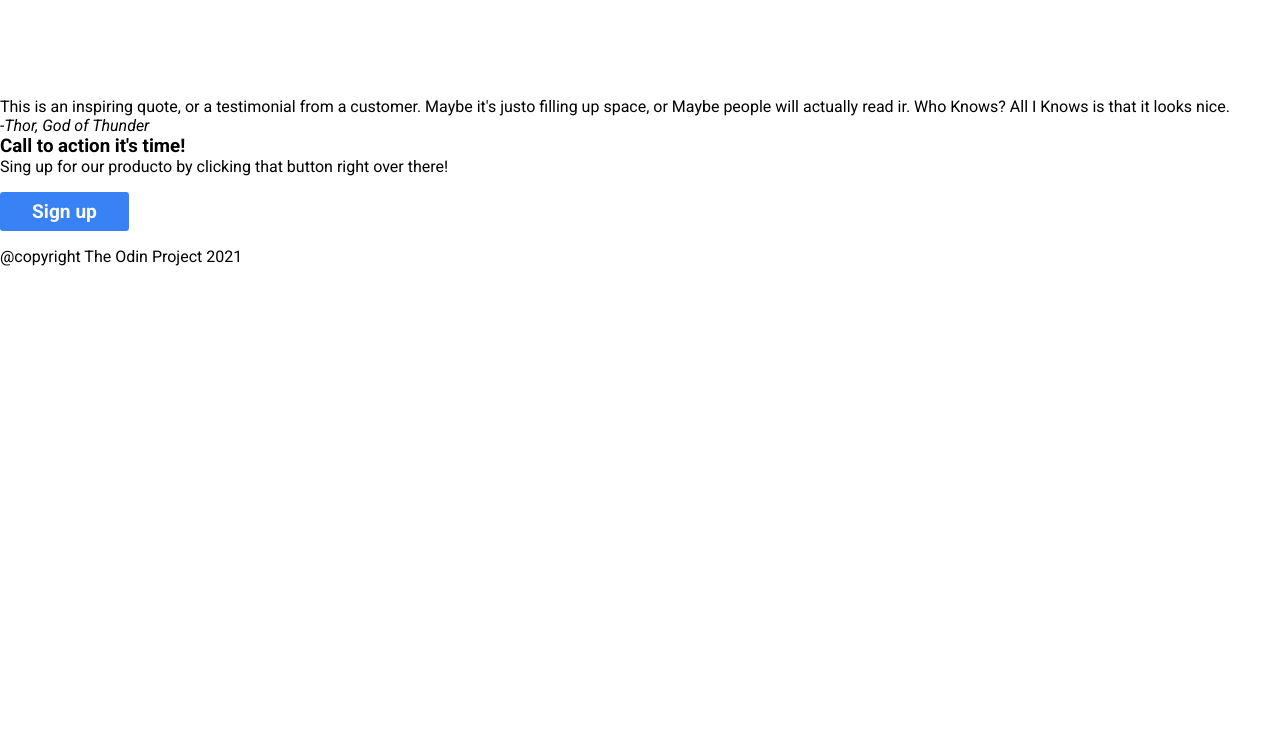
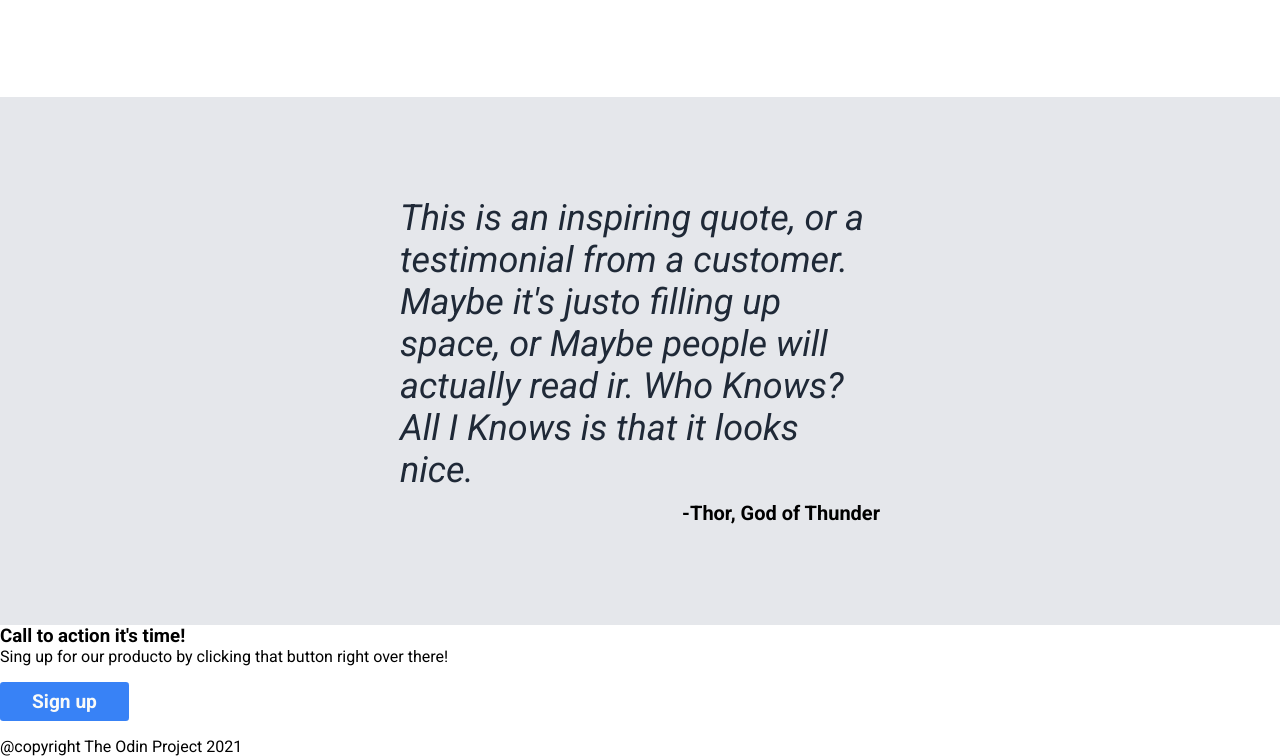
Before and after one commit to Johnny09887/Landing-Page, a plain HTML site: page index.html in a window 1280 px wide. Shown: the part 1480-2236 px from the top of the page. Before the commit the page ends 1746 px from the top, so only its background shows below. Drawn offline with Linux system fonts and the light colour scheme.

Commit message:
Make changes to index.html and add styles in style.css
- Add a class to the three-column section in
index.html
- Move a div inside the div that encloses the
quote in index.html
- Add styles to the three-column section in
style.css

```diff
--- a/index.html
+++ b/index.html
@@ -76,16 +76,16 @@
   <section class="three-column-section">
 
     <div class="wrap-quote">
-      <blockquote>This is an inspiring quote, or a testimonial from a
+      <blockquote class="size">This is an inspiring quote, or a testimonial from a
         customer. Maybe it's justo filling up space, or Maybe
         people will actually read ir. Who Knows? All I Knows
         is that it looks nice.
       </blockquote>
+      <div class="wrap-cite">
+        -Thor, God of Thunder
+      </div>
     </div>
 
-    <div class="wrap-cite">
-      <cite>-Thor, God of Thunder</cite>
-    </div>
   </section>
 
   <section class="four-column-section">
--- a/style.css
+++ b/style.css
@@ -146,3 +146,28 @@ h2 {
   gap: 60px;
   margin: 50px 200px 100px;
 }
+
+/* three-column section */
+
+.three-column-section {
+  background-color: var(--color-grey);
+  padding: 100px 400px;
+}
+
+.wrap-quote {
+  max-width: 816px;
+  margin: auto;
+}
+
+.size {
+  font-size: 36px;
+  font-style: italic;
+  color: #1f2937;
+}
+
+.wrap-cite {
+  text-align: right;
+  margin-top: 10px;
+  font-weight: bold;
+  font-size: 20px;
+}
```
